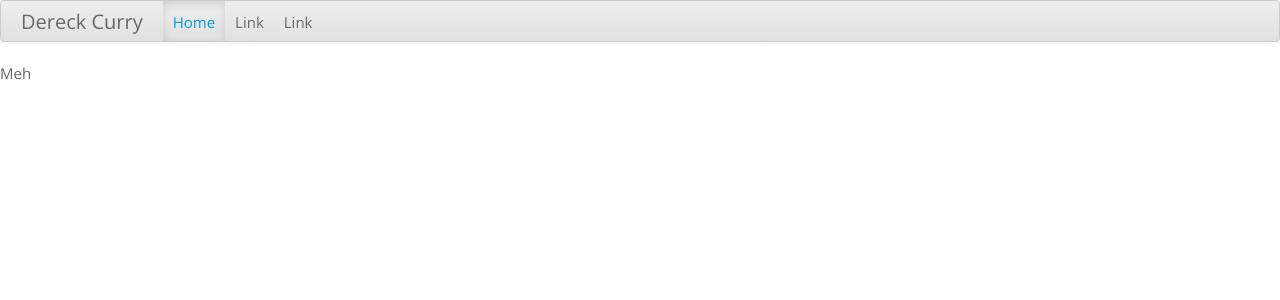
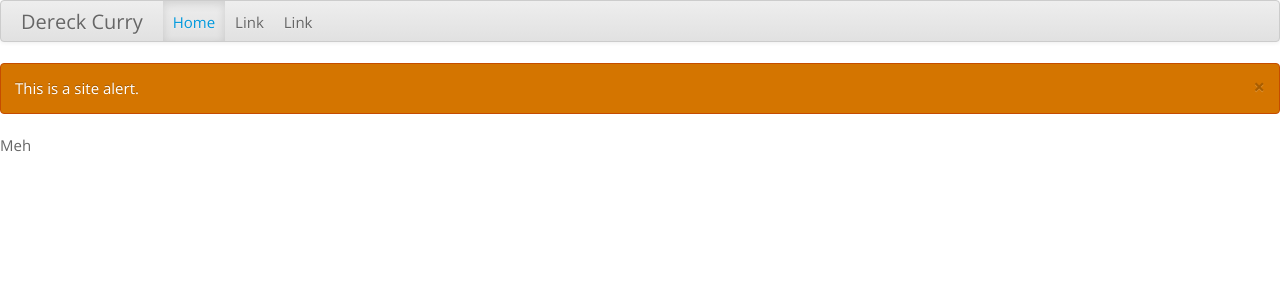
Before and after one commit to thedereck/thedereck.github.com, a Jekyll site: the page built from index.html, in a window 1280 px wide. Shown: the top 300 px of the page. Built offline with Jekyll 4.4.1, drawn with Linux system fonts in a browser that asks for light colours.

Commit message:
learning liquid conditionals.

```diff
--- a/_config.yml
+++ b/_config.yml
@@ -1,6 +1,6 @@
 name: The Dereck
 brand: Dereck Curry
 
-alert: false
+alert: This is a site alert.
 
 bootstrap_css: spacelab.bootstrap.min.css
```
